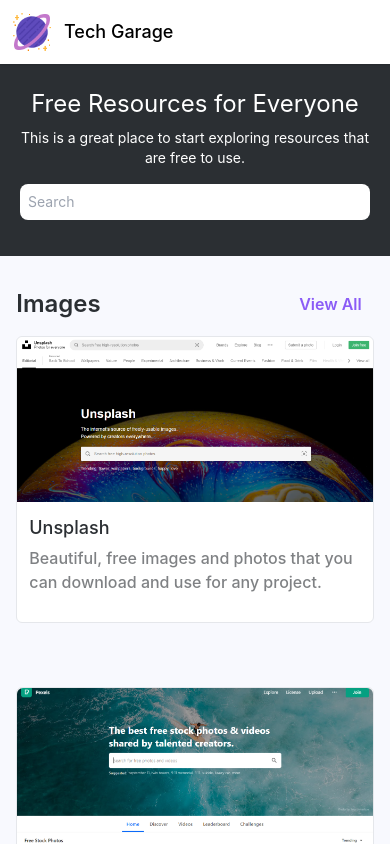
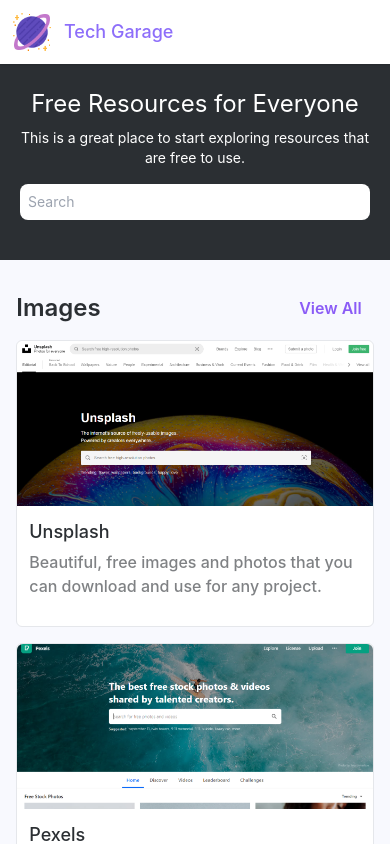
Before and after one commit to FuseOrg/TechGarage, a React (Create React App) app in the folder project/client/: page / in a window 390 px wide. Shown: the top 844 px of the page. Built offline with nearby package versions, Linux system fonts and the light colour scheme; some icons are missing.

Commit message:
Revert "Added searchbar functionality"

```diff
--- a/project/client/src/components/HeaderSection.js
+++ b/project/client/src/components/HeaderSection.js
@@ -1,28 +1,6 @@
 //import logo from '../assets/link.png'
-import "./HeaderSection.css";
-import { useState } from "react/cjs/react.development";
-import Data from "../data/data.json";
-
-const HeaderSection = () => {
-  const [filterQuery, setfilterQuery] = useState([]);
-  const [searchValue,setsearchValue] = useState([]);
-
-  const searchFilter = (event) => {
-    const searchQuery = event.target.value;
-    setsearchValue(searchQuery);
-    if(searchQuery.length>0){
-      const filterData = Data.filter((item) => {
-        return item.title.toLowerCase().includes(searchQuery.toLowerCase()) || item.desc.toLowerCase().includes(searchQuery.toLowerCase()) ||  item.Category.toLowerCase().includes(searchQuery.toLowerCase());
-
-      });
-      setfilterQuery(filterData);
-
-    }
-
-
-
-  };
-
+import './HeaderSection.css'
+const HeaderSection = (props) => {
     return (
       <header className="w-full bg-secondary py-6 lg:py-20 mt-16">
          <div className="header_container flex flex-col justify-center items-center sm:w-11/12 mx-auto ">
@@ -30,44 +8,10 @@
                  <img src={logo} alt="logo"/>
              </div> */}
              <div className="header_description flex flex-col text-center mx-5">
-          <h1 className="text-2xl lg:text-5xl mb-2 lg:mb-4 text-white">
-            Free Resources for Everyone
-          </h1>
-          <p className="text-sm lg:text-base mb-4 text-white">
-            {" "}
-            This is a great place to start exploring resources that are free to
-            use.
-          </p>
+                 <h1 className="text-2xl lg:text-5xl mb-2 lg:mb-4 text-white">Free Resources for Everyone</h1>
+                 <p className="text-sm lg:text-base mb-4 text-white"> This is  a great place to start exploring  resources that are free to use.</p>
 
-          <div className="searchContainer relative">
-            <div className="searchInput w-full mb-2 ">
-              <input
-                type="text"
-                placeholder="Search"
-                className="p-2 lg:p-4 rounded-lg text-sm mb-1  w-full"
-                onChange={searchFilter}
-              />
-            </div>
-
-            {filterQuery.length > 0 && searchValue.length > 0 && (
-              <div className="searchResult bg-white rounded-lg absolute w-full h-48 overflow-x-hidden overflow-y-auto">
-                <ul className="text-left py-2">
-                  {filterQuery.map((item,index) => {
-                    return (
-                      <li key={index}>
-                        <a
-                          href={item.link}
-                          className="p-3 block hover:bg-gray-200 transition-all duration-300 text-sm"
-                        >
-                          {item.title}
-                        </a>
-                      </li>
-                    );
-                  })}
-                </ul>
-              </div>
-            )}
-          </div>
+                 <input type="text" placeholder="Search" className="p-2 lg:p-4 rounded-lg text-sm mb-4"/>
              </div>
          </div>
       </header>
--- a/project/client/src/components/Main.js
+++ b/project/client/src/components/Main.js
@@ -5,12 +5,7 @@
 import Illustrations from "../Pages/Illustrations";
 import Icons from "../Pages/Icons";
 
-
 const Main = () => {
-
-
-
-
   return (
     <section className="flex py-8 w-11/12 mx-auto">
       <Leftnav />
--- a/project/client/src/components/Navbar.css
+++ b/project/client/src/components/Navbar.css
@@ -10,7 +10,9 @@
     left:8px;
 }
 
-
+.title{
+    color:#8d6efa;
+}
 
 ::-webkit-scrollbar {
     height: 2px;
@@ -19,9 +21,8 @@
 }
 
 ::-webkit-scrollbar-thumb {
-
     background:#a0a6a8;
-    -webkit-border-radius: 1px;
+    -webkit-border-radius: 1ex;
     -webkit-box-shadow: 0px 1px 2px rgba(0, 0, 0, 0.75);
 }
 
--- a/project/client/src/components/Navbar.js
+++ b/project/client/src/components/Navbar.js
@@ -50,7 +50,7 @@
             <li key={index} className="nav-link">
               <a
                 href={item.link}
-                className="block px-2 py-2 text-base font-medium text-gray-500 transition duration-300 ease-in-out hover:text-gray-900"
+                className="block px-2 py-2 text-base font-semibold text-gray-500 transition duration-300 ease-in-out hover:text-gray-900"
               >
                 {item.category}
               </a>
--- a/project/client/src/components/ToolList.js
+++ b/project/client/src/components/ToolList.js
@@ -7,7 +7,7 @@
   return (
     <>
       <Toolheader title={title} link={link}/>
-      <div className="tools-list grid gap-16  md:gap-10 lg:gap-8 grid-cols-none md:grid-cols-2 xl:grid-cols-3 mb-10 lg:mb-16">
+      <div className="tools-list grid  gap-4 grid-cols-none md:grid-cols-2 xl:grid-cols-3 mb-10 lg:mb-16">
         <Tool data={data}/>
       </div>
     </>
--- a/project/client/src/data/categories.json
+++ b/project/client/src/data/categories.json
@@ -1,5 +1,5 @@
 [
-
+    {"category":"Home","link":"/"},
     {"category":"Image","link":"/Images"},
     {"category":"Illustrations","link":"/Illustrations"},
     {"category":"Icons","link":"/icons"}
```
Also changed, not shown: project/client/src/App.js (+1 -8 lines). Lines whose indentation alone changed are shown as unchanged.
